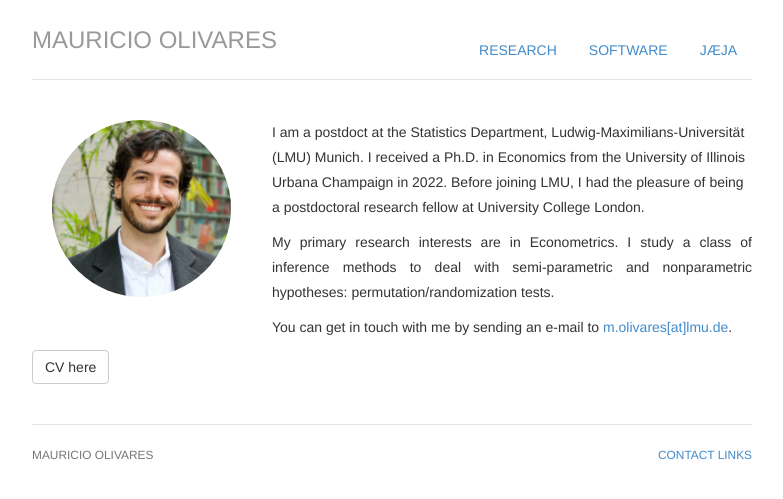
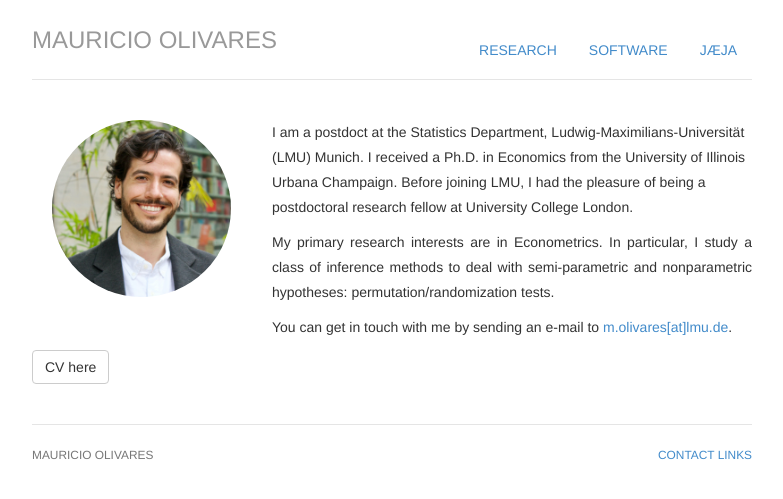
Before and after one commit to mauolivares/mauolivares.github.io, a Jekyll site: the page built from index.html, in a window 1280 px wide. Shown: the top 499 px of the page, without its empty margins (248-1031 px from the left). Built offline with Jekyll 4.4.1, drawn with Linux system fonts in a browser that asks for light colours.

Commit message:
Update home
Include LMU affiliation and a new bio with new aesthetics

```diff
--- a/index.html
+++ b/index.html
@@ -13,8 +13,8 @@ description: Mauricio Olivares is a postdoctoral research fellow at the Statisti
 	<img  class="img-circle avatar" alt="Mauricio Olivares" src="img/mau_jm.jpg" align="left" , hspace="5px">
 	</div>
 	<div>
-	<p> I am a postdoct at the Statistics Department, Ludwig-Maximilians-Universit&auml;t (LMU) Munich. I received a Ph.D. in Economics from the University of Illinois Urbana Champaign in 2022. Before joining LMU, I had the pleasure of being a postdoctoral research fellow at University College London.</p>
-	<p align="justify"> My primary research interests are in Econometrics. I study a class of inference methods to deal with semi-parametric and nonparametric hypotheses: permutation/randomization tests.
+	<p> I am a postdoct at the Statistics Department, Ludwig-Maximilians-Universit&auml;t (LMU) Munich. I received a Ph.D. in Economics from the University of Illinois Urbana Champaign. Before joining LMU, I had the pleasure of being a postdoctoral research fellow at University College London.</p>
+	<p align="justify"> My primary research interests are in Econometrics. In particular, I study a class of inference methods to deal with semi-parametric and nonparametric hypotheses: permutation/randomization tests.
 	<p> You can get in touch with me by sending an e-mail to <a href="mailto:m.olivares@lmu.de">m.olivares[at]lmu.de</a>.
 	<p><a href="/files/Vitae_September2021.pdf" class="btn btn-default pull-left" title="Download CV as PDF">CV here</a>
 	</div>
```
